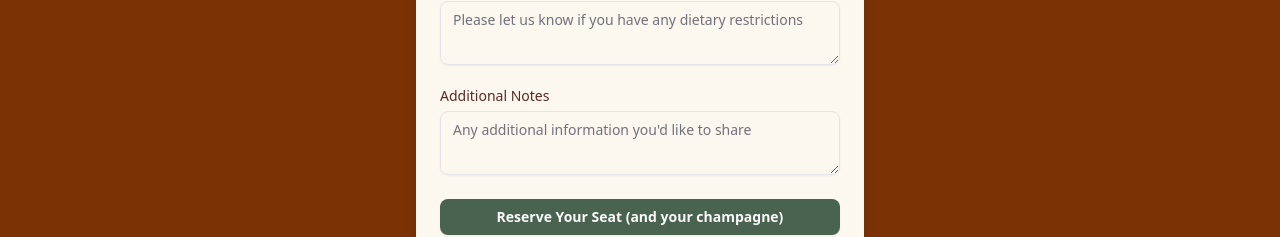
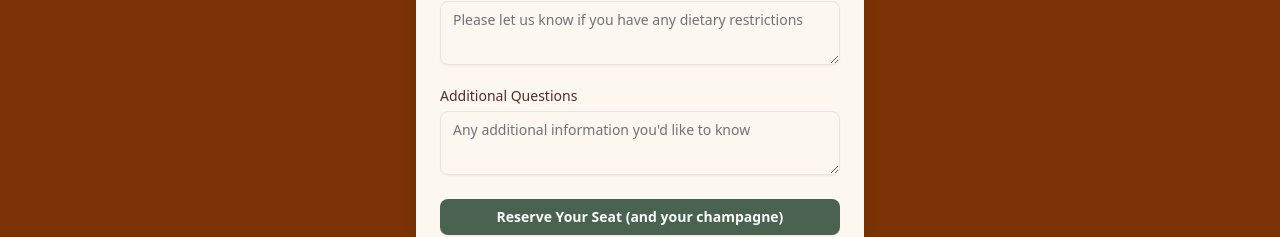
Before and after one commit to kimly888/kim-and-nicola, a Next.js app: page /en in a window 1280 px wide. Shown: the part 11297-11534 px from the top of the page. Built offline with nearby package versions, Linux system fonts and the light colour scheme; no server answers; a web font is replaced by a local one.

Commit message:
Update RSVPForm labels for clarity
- Changed the label from "Additional Notes" to "Additional Questions" to better reflect the purpose of the input field.
- Updated the placeholder text to "Any additional information you'd like to know" for improved user guidance.

```diff
--- a/src/components/rsvp/RSVPForm.tsx
+++ b/src/components/rsvp/RSVPForm.tsx
@@ -196,10 +196,10 @@ export function RSVPForm() {
                   name="notes"
                   render={({ field }) => (
                     <FormItem>
-                      <FormLabel>Additional Notes</FormLabel>
+                      <FormLabel>Additional Questions</FormLabel>
                       <FormControl>
                         <Textarea
-                          placeholder="Any additional information you'd like to share"
+                          placeholder="Any additional information you'd like to know"
                           {...field}
                         />
                       </FormControl>
```
